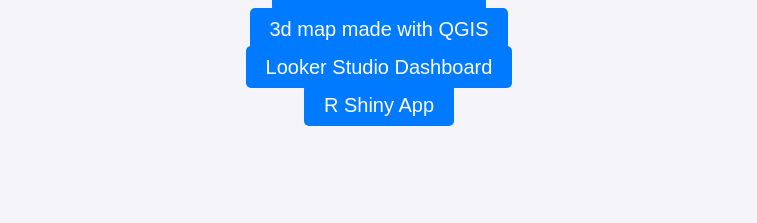
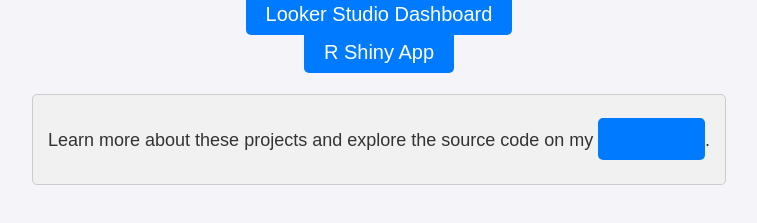
Before and after one commit to Josueyz/work-showcase, a plain HTML site: page index.html in a window 1280 px wide. Shown: the part 387-610 px from the top of the page, without its empty margins (261-1018 px from the left). Drawn offline with Linux system fonts and the light colour scheme.

Commit message:
Update index.html

```diff
--- a/index.html
+++ b/index.html
@@ -16,6 +16,7 @@
             align-items: center;
             height: 100vh;
             text-align: center;
+            flex-direction: column;
         }
 
         h1 {
@@ -46,17 +47,39 @@
         a:hover {
             background-color: #0056b3;
         }
+
+        .more-info {
+            margin-top: 30px;
+            padding: 15px;
+            background-color: #f1f1f1;
+            border-radius: 5px;
+            border: 1px solid #ccc;
+            font-size: 18px;
+        }
+
+        .more-info a {
+            color: #007bff;
+            font-weight: bold;
+            text-decoration: none;
+        }
+
+        .more-info a:hover {
+            text-decoration: underline;
+        }
     </style>
 </head>
 <body>
     <div>
         <h1>Access Some Dashboards I've Created</h1>
         <ul>
- <li><a href="https://public.tableau.com/app/profile/josueyanez/viz/Jobapplication-Josue/Dashboard1" target="_blank">Tableau Dashboard</a></li>
-        <li><a href="https://josueyz.github.io/lerdo_pub/" target="_blank">3d map made with QGIS</a></li>
-        <li><a href="https://lookerstudio.google.com/reporting/c09e7fd3-8f74-4e75-bbd8-703b527b881a" target="_blank">Looker Studio Dashboard</a></li>
-        <li><a href="https://josueyz.shinyapps.io/codigos_r/" target="_blank">R Shiny App</a></li>
+            <li><a href="https://public.tableau.com/app/profile/josueyanez/viz/Jobapplication-Josue/Dashboard1" target="_blank">Tableau Dashboard</a></li>
+            <li><a href="https://josueyz.github.io/lerdo_pub/" target="_blank">3d map made with QGIS</a></li>
+            <li><a href="https://lookerstudio.google.com/reporting/c09e7fd3-8f74-4e75-bbd8-703b527b881a" target="_blank">Looker Studio Dashboard</a></li>
+            <li><a href="https://josueyz.shinyapps.io/codigos_r/" target="_blank">R Shiny App</a></li>
         </ul>
+        <div class="more-info">
+            <p>Learn more about these projects and explore the source code on my <a href="https://github.com/Josueyz/work-showcase" target="_blank">GitHub</a>.</p>
+        </div>
     </div>
 </body>
 </html>
```
